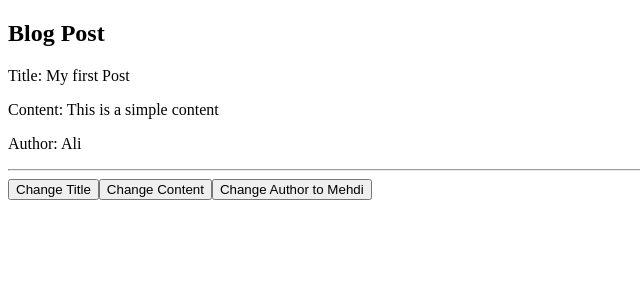
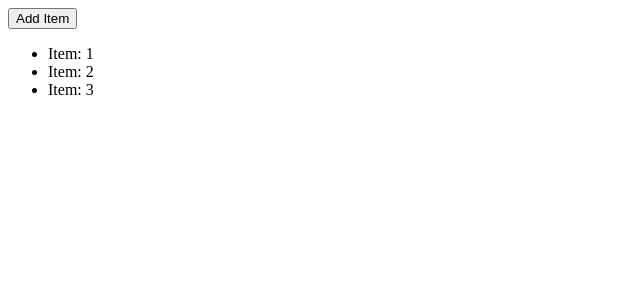
Before and after one commit to mehdijeyranii/React-props, a React (Vite) app: page / in a window 1280 px wide. Shown: the top 300 px of the page, without its empty margins (0-640 px from the left). Built offline with nearby package versions, Linux system fonts and the light colour scheme.

Commit message:
Demonstrate usage of arrays in state with useState hook

```diff
--- a/src/App.tsx
+++ b/src/App.tsx
@@ -1,59 +1,20 @@
 import { useState } from "react";
 
-interface Post {
-  title: string;
-  content: string;
-  author: string;
-}
+const App = () => {
+  const [items, setItems] = useState<number[]>([1, 2, 3]);
 
-const BlogPost = () => {
-  const [post, setPost] = useState<Post>({
-    title: "My first Post",
-    content: "This is a simple content",
-    author: "Ali",
-  });
-
-  const changeTitle = () => {
-    setPost((prevPost) => ({
-      ...prevPost,
-      title: "Updated Post Title",
-    }));
-  };
-
-  const changeContent = () => {
-    setPost((prevPost) => ({
-      ...prevPost,
-      content: "This is the new content for the post.",
-    }));
-  };
-
-  const changeAuthor = (newAuthor: string) => {
-    setPost((prevPost) => ({
-      ...prevPost,
-      author: newAuthor,
-    }));
+  const addItem = () => {
+    setItems((prevItem) => [...prevItem, 4]);
   };
 
   return (
     <div>
-      <h2>Blog Post</h2>
-      <p>Title: {post.title}</p>
-      <p>Content: {post.content}</p>
-      <p>Author: {post.author}</p>
-      <hr />
-      <button onClick={changeTitle}>Change Title</button>
-      <button onClick={changeContent}>Change Content</button>
-      <button onClick={() => changeAuthor("Mehdi")}>
-        Change Author to Mehdi
-      </button>
-    </div>
-  );
-};
-
-const App = () => {
-  return (
-    <div>
-      <BlogPost />
+      <button onClick={addItem}>Add Item</button>
+      <ul>
+        {items.map((item) => (
+          <li key={item}>Item: {item}</li>
+        ))}
+      </ul>
     </div>
   );
 };
```
